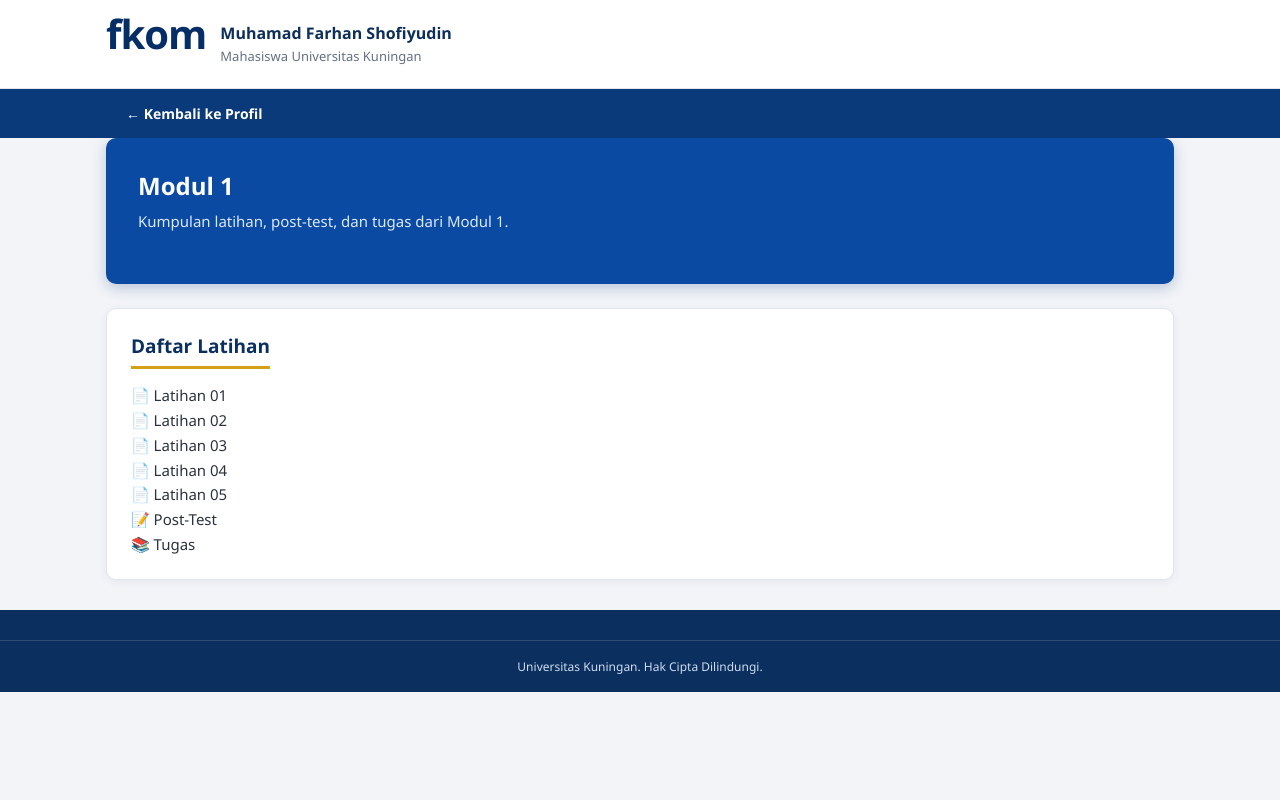
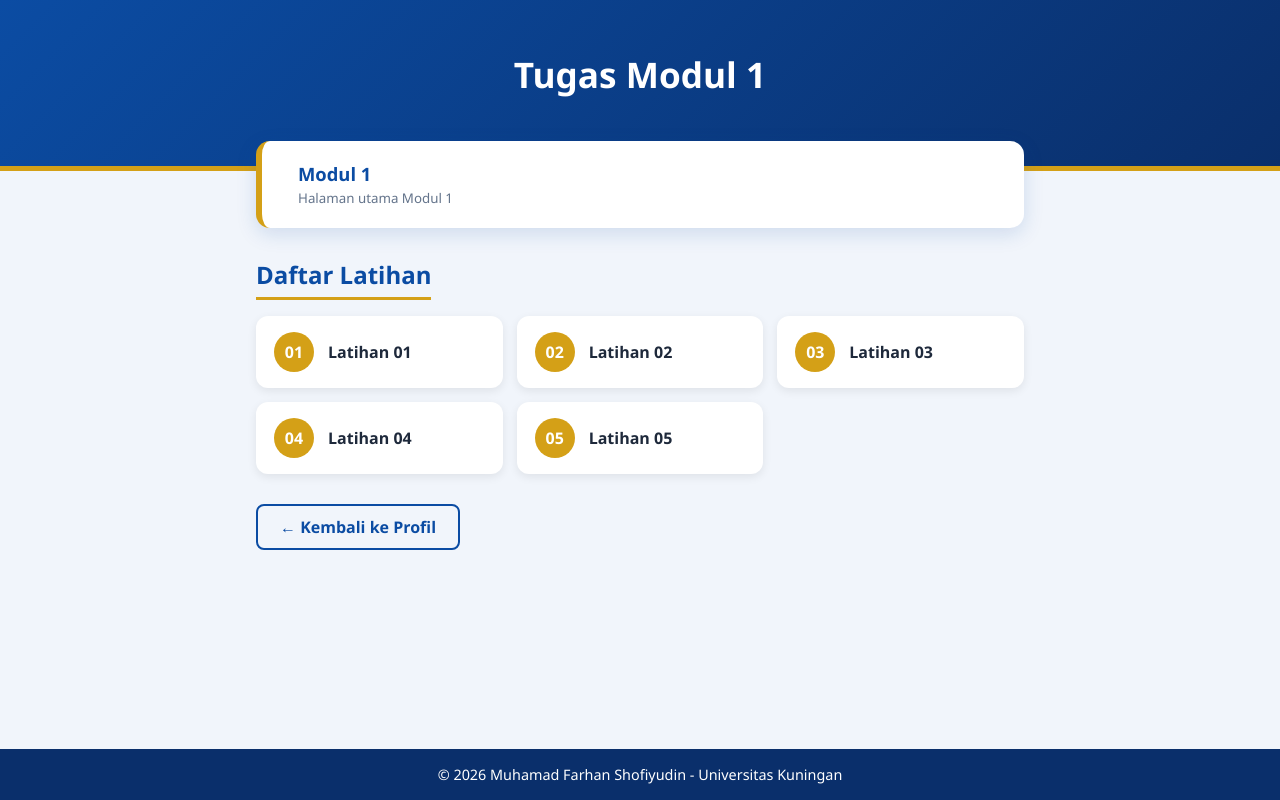
Before and after one commit to Farhan321-l/LATIHAN-2-, a plain HTML site: page MODUL 1/index.html in a window 1280 px wide. Drawn offline with Linux system fonts and the light colour scheme.

Commit message:
percantik halaman tugas modul 3

```diff
--- a/MODUL 1/index.html
+++ b/MODUL 1/index.html
@@ -2,58 +2,57 @@
 <html lang="id">
 <head>
   <meta charset="UTF-8">
-<meta name="viewport" content="width=device-width, initial-scale=1">
-<title>Modul 1 - Muhamad Farhan Shofiyudin</title>
-<link rel="stylesheet" href="../WEB_PROFIL_2/style.css">
+  <meta name="viewport" content="width=device-width, initial-scale=1.0">
+  <title>Tugas Modul 1 - Muhamad Farhan Shofiyudin</title>
+  <link rel="stylesheet" href="stylesheet_modul_01.css">
 </head>
 <body>
 
-<!-- ===== HEADER ===== -->
   <header class="header">
-  <div class="container header-isi">
-    <div class="logo">fkom</div>
-    <div class="identitas">
-      <strong>Muhamad Farhan Shofiyudin</strong>
-      <span>Mahasiswa Universitas Kuningan</span>
-    </div>
-  </div>
+    <h1>Tugas Modul 1</h1>
   </header>
 
-<!-- ===== MENU ===== -->
-<nav class="menu">
-  <div class="container">
-    <a href="../WEB_PROFIL_2/index.html">← Kembali ke Profil</a>
-  </div>
-</nav>
+  <main class="wadah">
 
-<!-- ===== ISI ===== -->
-<div class="container">
-  <section class="hero hero-modul">
-    <div class="hero-teks">
-      <h1>Modul 1</h1>
-      <p>Kumpulan latihan, post-test, dan tugas dari Modul 1.</p>
-    </div>
-  </section>
+    <a class="utama" href="../../MODUL 1/index.html">
+      <span class="ikon"></span>
+      <span>
+        <strong>Modul 1</strong>
+        <small>Halaman utama Modul 1</small>
+      </span>
+    </a>
 
-  <section class="kartu">
     <h2 class="judul">Daftar Latihan</h2>
-    <ul class="daftar">
-      <li><a href="Latihan_01_01.html">📄 Latihan 01</a></li>
-      <li><a href="Latihan_01_02.html">📄 Latihan 02</a></li>
-      <li><a href="Latihan_01_03.html">📄 Latihan 03</a></li>
-      <li><a href="Latihan_01_04.html">📄 Latihan 04</a></li>
-      <li><a href="Latihan_01_05.html">📄 Latihan 05</a></li>
-      <li><a href="POST-TEST.html">📝 Post-Test</a></li>
-      <li><a href="TUGAS.html">📚 Tugas</a></li>
-    </ul>
-  </section>
+
+    <div class="grid">
+      <a class="kartu" href="../../MODUL 1/Latihan_01_01.html">
+        <span class="nomor">01</span>
+        <span>Latihan 01</span>
+      </a>
+      <a class="kartu" href="../../MODUL 1/Latihan_01_02.html">
+        <span class="nomor">02</span>
+        <span>Latihan 02</span>
+      </a>
+      <a class="kartu" href="../../MODUL 1/Latihan_01_03.html">
+        <span class="nomor">03</span>
+        <span>Latihan 03</span>
+      </a>
+      <a class="kartu" href="../../MODUL 1/Latihan_01_04.html">
+        <span class="nomor">04</span>
+        <span>Latihan 04</span>
+      </a>
+      <a class="kartu" href="../../MODUL 1/Latihan_01_05.html">
+        <span class="nomor">05</span>
+        <span>Latihan 05</span>
+      </a>
     </div>
 
-<!-- ===== FOOTER ===== -->
+    <a class="kembali" href="../WEB_PROFIL_2/index.html">← Kembali ke Profil</a>
+
+  </main>
+
   <footer class="footer">
-  <div class="footer-bawah">
-    <p>Universitas Kuningan. Hak Cipta Dilindungi.</p>
-  </div>
+    <p>&copy; 2026 Muhamad Farhan Shofiyudin - Universitas Kuningan</p>
   </footer>
 
 </body>
--- /dev/null
+++ b/MODUL 1/stylesheet_modul_01.css
@@ -0,0 +1,156 @@
+* {
+  box-sizing: border-box;
+  margin: 0;
+  padding: 0;
+}
+
+body {
+  font-family: "Segoe UI", Arial, sans-serif;
+  background: #f1f5fb;
+  color: #1e293b;
+  min-height: 100vh;
+  display: flex;
+  flex-direction: column;
+}
+
+/* ===== Header ===== */
+.header {
+  background: linear-gradient(135deg, #0b4ca3, #0a2f6b);
+  color: #fff;
+  text-align: center;
+  padding: 50px 20px 60px;
+  border-bottom: 5px solid #d4a017;
+}
+
+.header h1 {
+  font-size: 2.2rem;
+  margin-bottom: 8px;
+}
+
+.header p {
+  opacity: 0.9;
+}
+
+/* ===== Isi ===== */
+.wadah {
+  width: 100%;
+  max-width: 800px;
+  margin: -30px auto 40px;
+  padding: 0 16px;
+  flex: 1;
+}
+
+.judul {
+  color: #0b4ca3;
+  margin: 30px 0 16px;
+  padding-bottom: 6px;
+  border-bottom: 3px solid #d4a017;
+  display: inline-block;
+}
+
+/* ===== Tombol utama ===== */
+.utama {
+  display: flex;
+  align-items: center;
+  gap: 16px;
+  background: #fff;
+  padding: 20px;
+  border-radius: 14px;
+  text-decoration: none;
+  color: #1e293b;
+  box-shadow: 0 6px 20px rgba(11, 76, 163, 0.15);
+  border-left: 6px solid #d4a017;
+  transition: transform 0.2s, box-shadow 0.2s;
+}
+
+.utama:hover {
+  transform: translateY(-4px);
+  box-shadow: 0 10px 26px rgba(11, 76, 163, 0.25);
+}
+
+.utama .ikon {
+  font-size: 2rem;
+}
+
+.utama strong {
+  display: block;
+  font-size: 1.15rem;
+  color: #0b4ca3;
+}
+
+.utama small {
+  color: #64748b;
+}
+
+/* ===== Kartu latihan ===== */
+.grid {
+  display: grid;
+  grid-template-columns: repeat(auto-fit, minmax(220px, 1fr));
+  gap: 14px;
+}
+
+.kartu {
+  display: flex;
+  align-items: center;
+  gap: 14px;
+  background: #fff;
+  padding: 16px 18px;
+  border-radius: 12px;
+  text-decoration: none;
+  color: #1e293b;
+  font-weight: 600;
+  box-shadow: 0 3px 10px rgba(0, 0, 0, 0.08);
+  transition: transform 0.2s, background 0.2s, color 0.2s;
+}
+
+.kartu:hover {
+  transform: translateY(-4px);
+  background: #0b4ca3;
+  color: #fff;
+}
+
+.nomor {
+  width: 40px;
+  height: 40px;
+  display: grid;
+  place-items: center;
+  border-radius: 50%;
+  background: #d4a017;
+  color: #fff;
+  font-weight: 700;
+  flex-shrink: 0;
+}
+
+/* ===== Tombol kembali ===== */
+.kembali {
+  display: inline-block;
+  margin-top: 30px;
+  padding: 10px 22px;
+  border: 2px solid #0b4ca3;
+  border-radius: 8px;
+  color: #0b4ca3;
+  text-decoration: none;
+  font-weight: 600;
+  transition: background 0.2s, color 0.2s;
+}
+
+.kembali:hover {
+  background: #0b4ca3;
+  color: #fff;
+}
+
+/* ===== Footer ===== */
+.footer {
+  background: #0a2f6b;
+  color: #fff;
+  text-align: center;
+  padding: 16px;
+  font-size: 0.9rem;
+}
+
+/* ===== HP ===== */
+@media (max-width: 600px) {
+  .header h1 {
+    font-size: 1.7rem;
+  }
+}
--- /dev/null
+++ b/MODUL 3/20250910019_Muhamad_Farhan_Shofiyudin/stylesheet_tugas_03.css
@@ -0,0 +1,156 @@
+* {
+  box-sizing: border-box;
+  margin: 0;
+  padding: 0;
+}
+
+body {
+  font-family: "Segoe UI", Arial, sans-serif;
+  background: #f1f5fb;
+  color: #1e293b;
+  min-height: 100vh;
+  display: flex;
+  flex-direction: column;
+}
+
+/* ===== Header ===== */
+.header {
+  background: linear-gradient(135deg, #0b4ca3, #0a2f6b);
+  color: #fff;
+  text-align: center;
+  padding: 50px 20px 60px;
+  border-bottom: 5px solid #d4a017;
+}
+
+.header h1 {
+  font-size: 2.2rem;
+  margin-bottom: 8px;
+}
+
+.header p {
+  opacity: 0.9;
+}
+
+/* ===== Isi ===== */
+.wadah {
+  width: 100%;
+  max-width: 800px;
+  margin: -30px auto 40px;
+  padding: 0 16px;
+  flex: 1;
+}
+
+.judul {
+  color: #0b4ca3;
+  margin: 30px 0 16px;
+  padding-bottom: 6px;
+  border-bottom: 3px solid #d4a017;
+  display: inline-block;
+}
+
+/* ===== Tombol utama ===== */
+.utama {
+  display: flex;
+  align-items: center;
+  gap: 16px;
+  background: #fff;
+  padding: 20px;
+  border-radius: 14px;
+  text-decoration: none;
+  color: #1e293b;
+  box-shadow: 0 6px 20px rgba(11, 76, 163, 0.15);
+  border-left: 6px solid #d4a017;
+  transition: transform 0.2s, box-shadow 0.2s;
+}
+
+.utama:hover {
+  transform: translateY(-4px);
+  box-shadow: 0 10px 26px rgba(11, 76, 163, 0.25);
+}
+
+.utama .ikon {
+  font-size: 2rem;
+}
+
+.utama strong {
+  display: block;
+  font-size: 1.15rem;
+  color: #0b4ca3;
+}
+
+.utama small {
+  color: #64748b;
+}
+
+/* ===== Kartu latihan ===== */
+.grid {
+  display: grid;
+  grid-template-columns: repeat(auto-fit, minmax(220px, 1fr));
+  gap: 14px;
+}
+
+.kartu {
+  display: flex;
+  align-items: center;
+  gap: 14px;
+  background: #fff;
+  padding: 16px 18px;
+  border-radius: 12px;
+  text-decoration: none;
+  color: #1e293b;
+  font-weight: 600;
+  box-shadow: 0 3px 10px rgba(0, 0, 0, 0.08);
+  transition: transform 0.2s, background 0.2s, color 0.2s;
+}
+
+.kartu:hover {
+  transform: translateY(-4px);
+  background: #0b4ca3;
+  color: #fff;
+}
+
+.nomor {
+  width: 40px;
+  height: 40px;
+  display: grid;
+  place-items: center;
+  border-radius: 50%;
+  background: #d4a017;
+  color: #fff;
+  font-weight: 700;
+  flex-shrink: 0;
+}
+
+/* ===== Tombol kembali ===== */
+.kembali {
+  display: inline-block;
+  margin-top: 30px;
+  padding: 10px 22px;
+  border: 2px solid #0b4ca3;
+  border-radius: 8px;
+  color: #0b4ca3;
+  text-decoration: none;
+  font-weight: 600;
+  transition: background 0.2s, color 0.2s;
+}
+
+.kembali:hover {
+  background: #0b4ca3;
+  color: #fff;
+}
+
+/* ===== Footer ===== */
+.footer {
+  background: #0a2f6b;
+  color: #fff;
+  text-align: center;
+  padding: 16px;
+  font-size: 0.9rem;
+}
+
+/* ===== HP ===== */
+@media (max-width: 600px) {
+  .header h1 {
+    font-size: 1.7rem;
+  }
+}
```
Also changed, not shown: MODUL 3/20250910019_Muhamad_Farhan_Shofiyudin/Tugas_03.html (+60 -0 lines), MODUL 3/20250910019_Muhamad_Farhan_Shofiyudin/index.html (+2 -2 lines), WEB_PROFIL_2/index.html (+6 -7 lines). Lines whose indentation alone changed are shown as unchanged.
